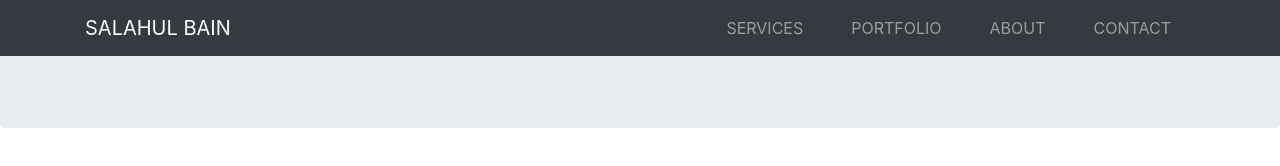
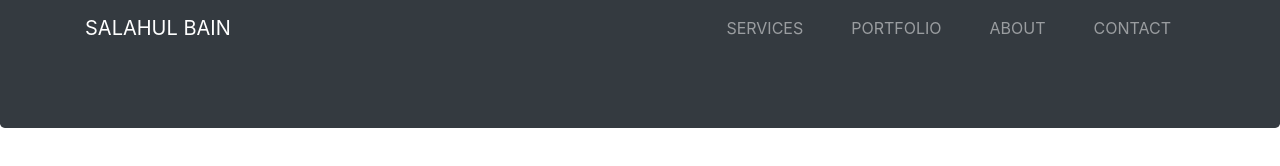
Before and after one commit to salahulbain/salahulbain.github.io, a plain HTML site: page index.html in a window 1280 px wide. Drawn offline with nearby package versions, Linux system fonts and the light colour scheme.

Commit message:
menambahkan Background

```diff
--- a/index.html
+++ b/index.html
@@ -50,7 +50,7 @@
 
     <!-- jumbotron -->
 
-    <div class="jumbotron">
+    <div class="jumbotron bg-dark">
 
 
     </div>
```
